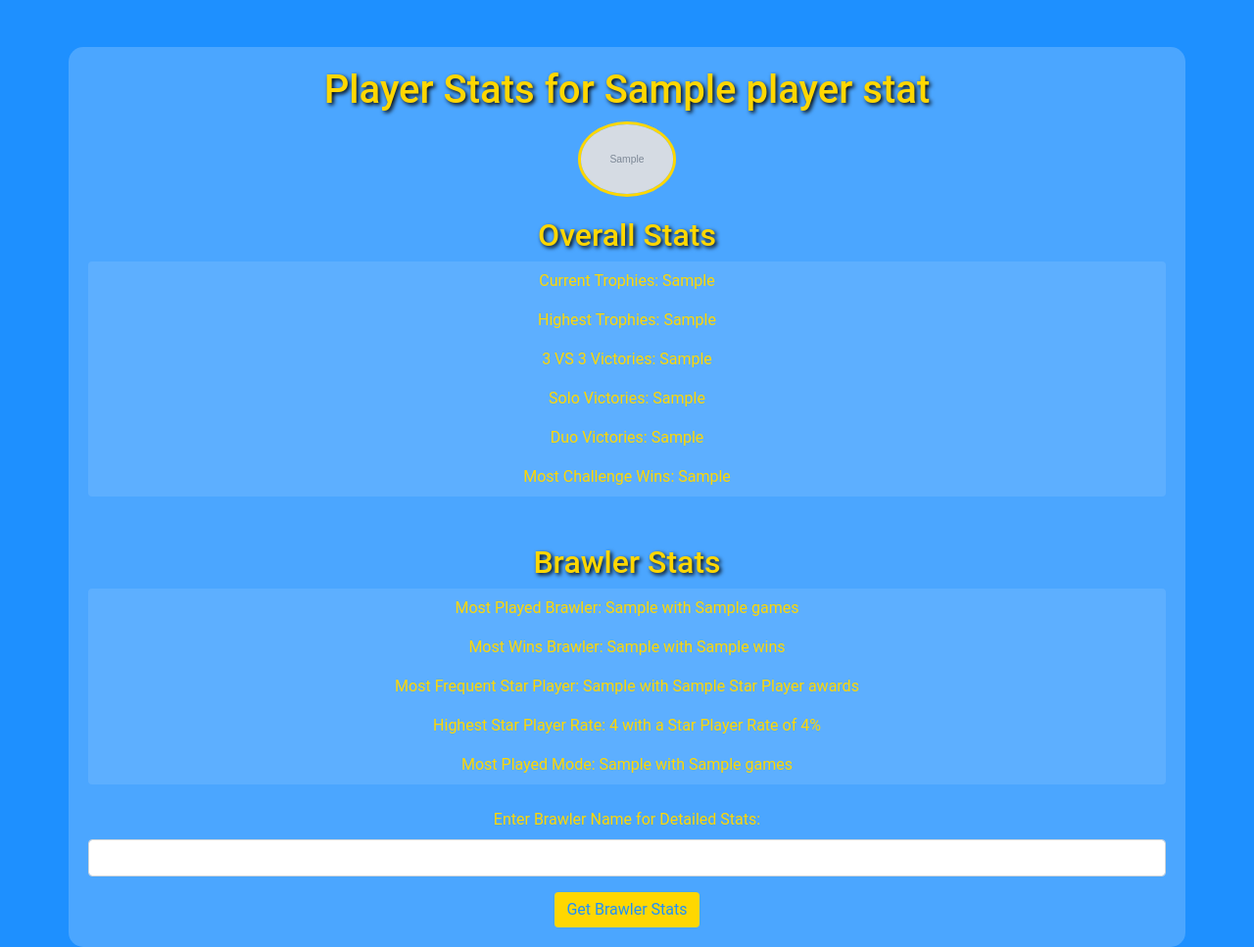
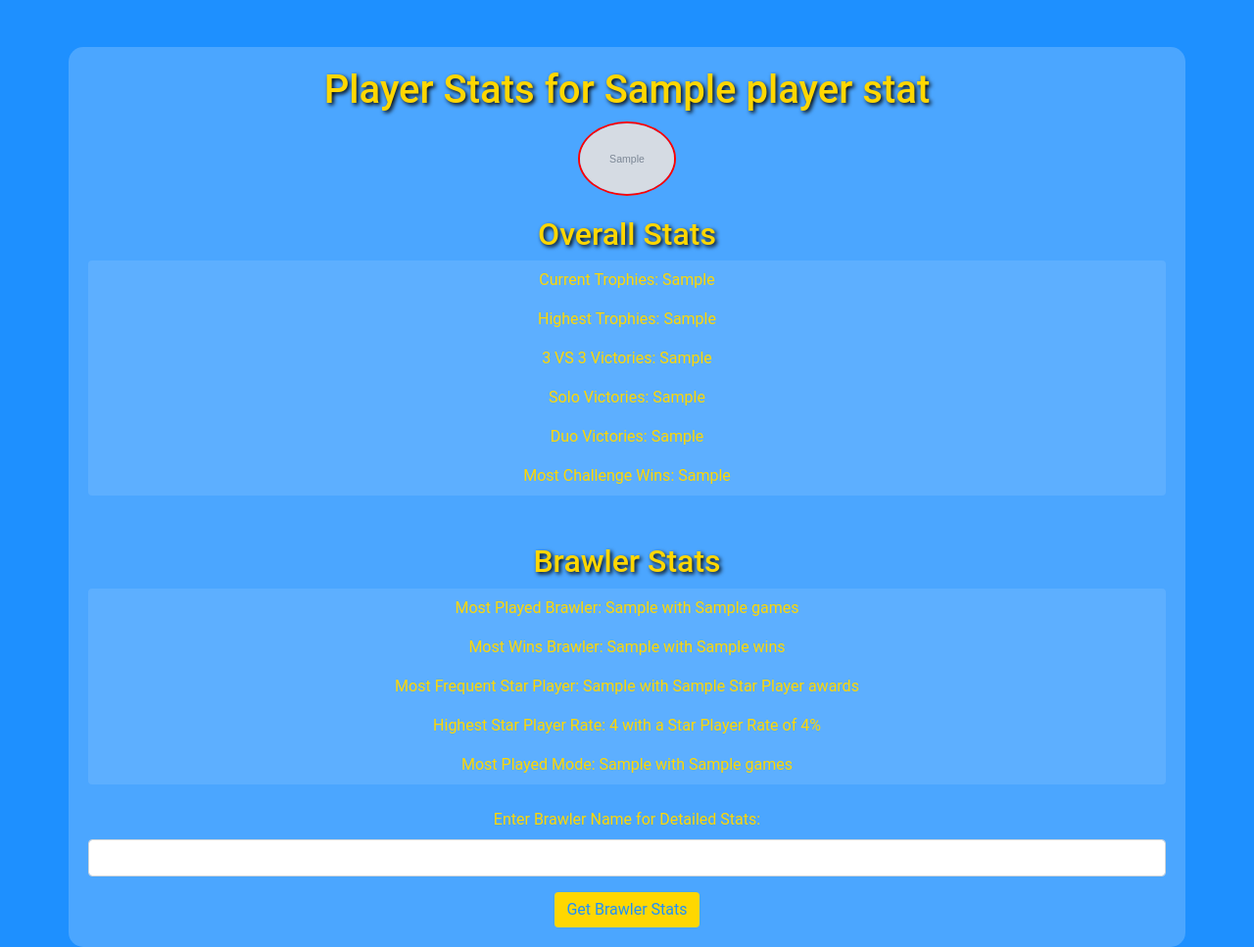
Before and after one commit to eodorfman111/BrawlStats, a Flask app: template templates/stats.html in a window 1280 px wide. Shown: the whole page at 98% size. Run offline with Flask 3, Linux system fonts and the light colour scheme; the template is opened without the code that fills it: most values are stand-ins (such as "Sample title", 1, 10 or a date in 2020); grey boxes marked "Sample" are stand-in pictures.

Commit message:
Updated API key and other changes

```diff
--- a/app.py
+++ b/app.py
@@ -72,7 +72,10 @@
             "most_challenge_wins": player_data.get('bestRoboRumbleTime', 'N/A'),
             "profile_picture_url": player_data['profile_picture_url']
         }
+
+        # Print the profile picture URL to logs for debugging
         print("Profile Picture URL:", player_stats['profile_picture_url'])
+
         stats = calculate_all_stats(battle_log, player_tag)
 
         return render_template('stats.html', stats=stats, player_stats=player_stats)
--- a/templates/stats.html
+++ b/templates/stats.html
@@ -11,9 +11,8 @@
     <div class="container mt-5 text-center">
         <h1 class="text-center">Player Stats for {{ player_stats['name'] }}</h1>
 
-<!-- Profile Picture -->
-<img src="{{ player_stats['profile_picture_url'] }}" alt="Profile Picture" class="profile-picture">
-
+        <!-- Profile Picture -->
+        <img src="{{ player_stats['profile_picture_url'] }}" alt="Profile Picture" style="border: 2px solid red;" class="profile-picture">
 
         <h2>Overall Stats</h2>
         <ul class="list-group">
```
